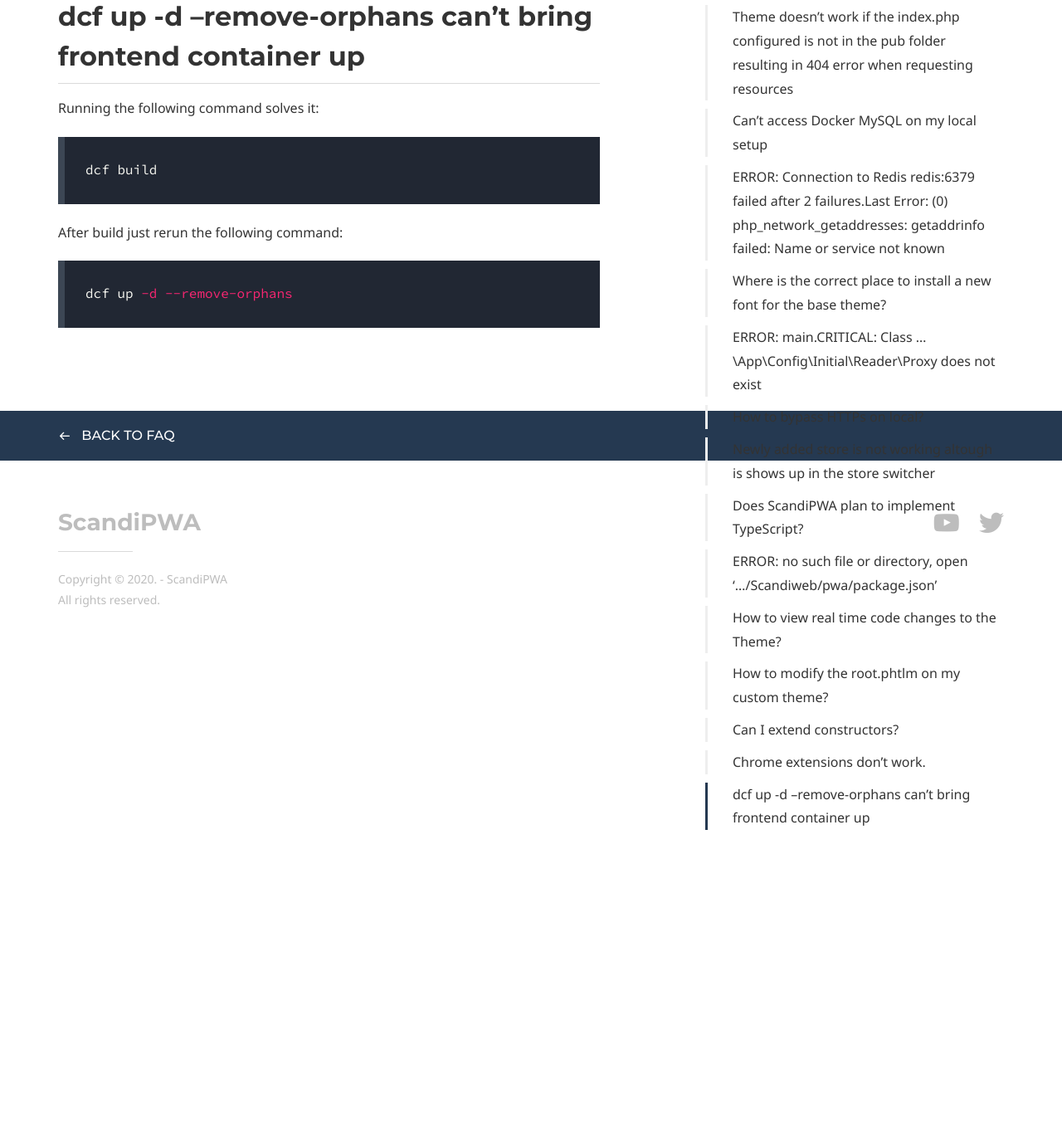
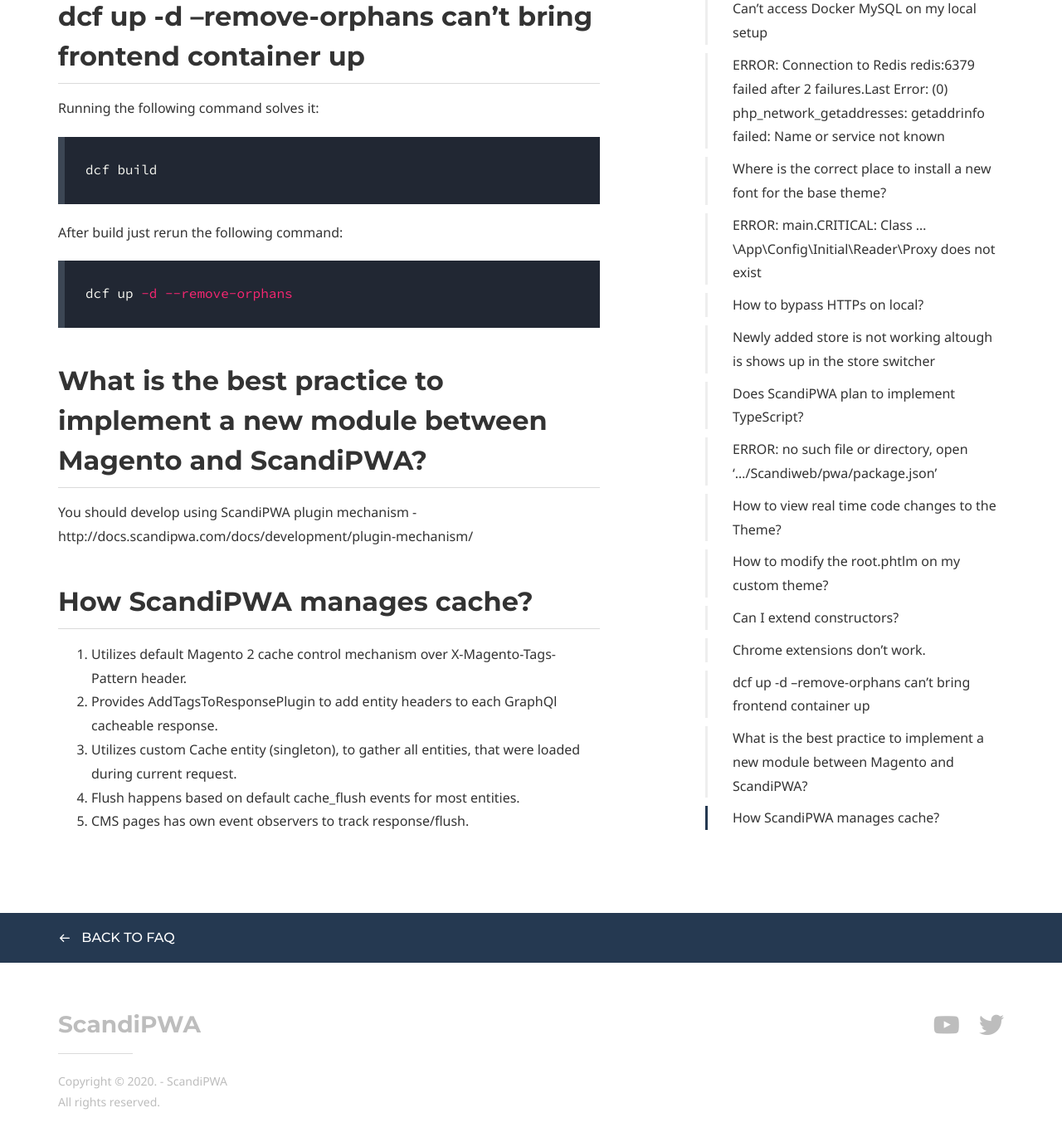
Before and after one commit to scandipwa/scandipwa.github.io, a Jekyll site: the page built from docs/faq/development/index.md, in a window 1280 px wide and 1400 px high, scrolled down 5127 px. Shown: the top 1376 px of the window at 83% size. Built offline with Jekyll 4.4.1, drawn with Linux system fonts in a browser that asks for light colours; some web fonts are replaced; comment, search, counter and statistics services are not loaded; a style sheet for code colours, icons or effects is not loaded.

Commit message:
Added 2 FAQ

````diff
--- a/docs/faq/development/index.md
+++ b/docs/faq/development/index.md
@@ -127,3 +127,15 @@
 ```bash
 dcf up -d --remove-orphans
 ```
+
+## What is the best practice to implement a new module between Magento and ScandiPWA?
+
+You should develop using ScandiPWA plugin mechanism - http://docs.scandipwa.com/docs/development/plugin-mechanism/
+
+## How ScandiPWA manages cache?
+
+1. Utilizes default Magento 2 cache control mechanism over X-Magento-Tags-Pattern header.
+2. Provides AddTagsToResponsePlugin to add entity headers to each GraphQl cacheable response.
+3. Utilizes custom Cache entity (singleton), to gather all entities, that were loaded during current request.
+4. Flush happens based on default cache_flush events for most entities.
+5. CMS pages has own event observers to track response/flush.
````
